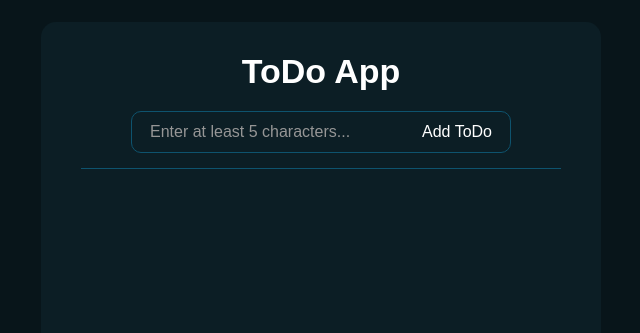
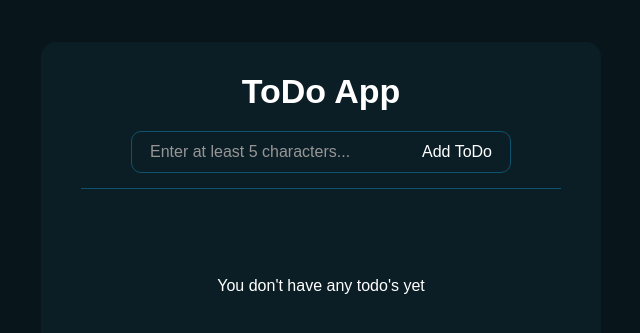
Before and after one commit to St1llSane/Todo-TS-Zustand, a React (Vite) app: page / in a window 1280 px wide. Shown: the part 179-512 px from the top of the page, without its empty margins (319-959 px from the left). Built offline with nearby package versions, Linux system fonts and the light colour scheme; a web font is replaced by a local one.

Commit message:
delete todo

```diff
--- a/src/App.tsx
+++ b/src/App.tsx
@@ -1,22 +1,9 @@
 import styles from './styles/app.module.scss'
 import { FC } from 'react'
-import { useTodoStore } from './data/stores/useTodoStore'
 import AddTodo from './components/AddTodo'
 import TodosList from './components/TodosList'
 
 const App: FC = () => {
-	const [todos, createTodo, updateTodo, deleteTodo] = useTodoStore(
-		(state) => [
-			state.todos,
-			state.createTodo,
-			state.updateTodo,
-			state.deleteTodo,
-		]
-	)
-
-	console.log(todos);
-
-
 	return (
 		<div className={styles.app}>
 			<div className={styles.wrapper}>
--- a/src/components/AddTodo.tsx
+++ b/src/components/AddTodo.tsx
@@ -19,10 +19,11 @@ const AddTodo: FC = () => {
 	const submitHandler = (e: FormEvent<HTMLFormElement>) => {
 		e.preventDefault()
 
-		if (inputRef.current && inputRef.current.value.length >= 5) {
+		if (inputRef.current && inputRef.current?.value.length >= 5) {
 			createTodo(inputValue)
 			setIsValid(true)
 			setInputValue('')
+			inputRef.current?.focus()
 		} else {
 			setIsValid(false)
 		}
--- /dev/null
+++ b/src/components/NoTodos.tsx
@@ -0,0 +1,8 @@
+import { FC } from 'react'
+import styles from '../styles/no-todos.module.scss'
+
+const NoTodos: FC = () => {
+	return <div className={styles.noTodos}>You don't have any todo's yet</div>
+}
+
+export default NoTodos
--- a/src/components/TodoItem.tsx
+++ b/src/components/TodoItem.tsx
@@ -1,22 +1,43 @@
-import { FC } from 'react'
+import { FC, useState } from 'react'
 import { AiFillEdit, AiFillDelete } from 'react-icons/ai'
+import { useTodoStore } from '../data/stores/useTodoStore'
 import styles from '../styles/todo-item.module.scss'
 
-const TodoItem: FC = () => {
+interface TodoItemProps {
+	id: number
+	title: string
+}
+
+const TodoItem: FC<TodoItemProps> = ({ id, title }) => {
+	const [deleteTodo] = useTodoStore((state) => [state.deleteTodo])
+	const [checked, isChecked] = useState(false)
+
+	const checkboxHandler = () => {
+		isChecked(!checked)
+	}
+
+	const deleteHandler = () => {
+		deleteTodo(id)
+	}
+
 	return (
 		<div className={styles.todoItem}>
 			<div className={styles.checkbox}>
 				<label>
-					<input type='checkbox' />
+					<input
+						type='checkbox'
+						checked={checked}
+						onChange={checkboxHandler}
+					/>
 					<span></span>
 				</label>
 			</div>
-			<p>Text text text</p>
+			<p>{title}</p>
 			<div className={styles.controls}>
 				<button className={styles.edit}>
 					<AiFillEdit />
 				</button>
-				<button className={styles.delete}>
+				<button className={styles.delete} onClick={deleteHandler}>
 					<AiFillDelete />
 				</button>
 			</div>
--- a/src/components/TodosList.tsx
+++ b/src/components/TodosList.tsx
@@ -2,15 +2,22 @@ import { FC } from 'react'
 import styles from '../styles/todos-list.module.scss'
 import TodoItem from './TodoItem'
 import { useTodoStore } from '../data/stores/useTodoStore'
+import NoTodos from './NoTodos'
 
 const TodosList: FC = () => {
-	const [todos] = useTodoStore((state) => state.todos)
+	const [todos] = useTodoStore((state) => [state.todos])
 
-	return <div className={styles.todoList}>
-		{/* {todos.map((todo) => {
-			<TodoItem />
-		})} */}
-	</div>
+	return (
+		<div className={styles.todoList}>
+			{todos.length >= 1 ? (
+				todos.map((todo) => (
+					<TodoItem id={todo.id} title={todo.title} key={todo.id} />
+				))
+			) : (
+				<NoTodos />
+			)}
+		</div>
+	)
 }
 
 export default TodosList
--- a/src/data/stores/useTodoStore.ts
+++ b/src/data/stores/useTodoStore.ts
@@ -15,7 +15,7 @@ interface TodoStore {
 
 export const useTodoStore = create<TodoStore>((set, get) => ({
 	todos: [],
-	createTodo: (title) => {
+	createTodo: (title: string) => {
 		const { todos } = get()
 		const newTask = {
 			id: Date.now() + (Math.random() * 100 + Math.random()),
@@ -27,7 +27,7 @@ export const useTodoStore = create<TodoStore>((set, get) => ({
 			todos: [newTask].concat(todos),
 		})
 	},
-	updateTodo: (id, title) => {
+	updateTodo: (id: number, title: string) => {
 		const { todos } = get()
 
 		set({
@@ -37,13 +37,11 @@ export const useTodoStore = create<TodoStore>((set, get) => ({
 			})),
 		})
 	},
-	deleteTodo: (id) => {
+	deleteTodo: (id: number) => {
 		const { todos } = get()
 
 		set({
-			todos: todos.filter((todo) => {
-				todo.id !== id
-			}),
+			todos: todos.filter((todo) => todo.id !== id),
 		})
 	},
 }))
--- a/src/styles/app.module.scss
+++ b/src/styles/app.module.scss
@@ -7,10 +7,11 @@ body {
 }
 
 .app {
-  height: 95vh;
+	min-height: 100vh;
 	display: grid;
 	place-content: center;
 	grid-template-columns: minmax(300px, 560px);
+	padding: 80px 0;
 
 	.wrapper {
 		background-color: $c-bg-light;
--- /dev/null
+++ b/src/styles/no-todos.module.scss
@@ -0,0 +1,7 @@
+@import './vars.scss';
+
+.noTodos {
+  display: grid;
+  place-content: center;
+  min-height: 144px;
+}
--- a/src/styles/vars.scss
+++ b/src/styles/vars.scss
@@ -4,7 +4,7 @@ $c-accent: #0e536e;
 $c-accent-light: #13779e;
 $c-white: #fff;
 $c-grey: #969696;
-$c-red: #851c2a;
+$c-red: #961923;
 
 $b-r-small: 2px;
 $b-r-medium: 10px;
```
Lines whose indentation alone changed are shown as unchanged.
